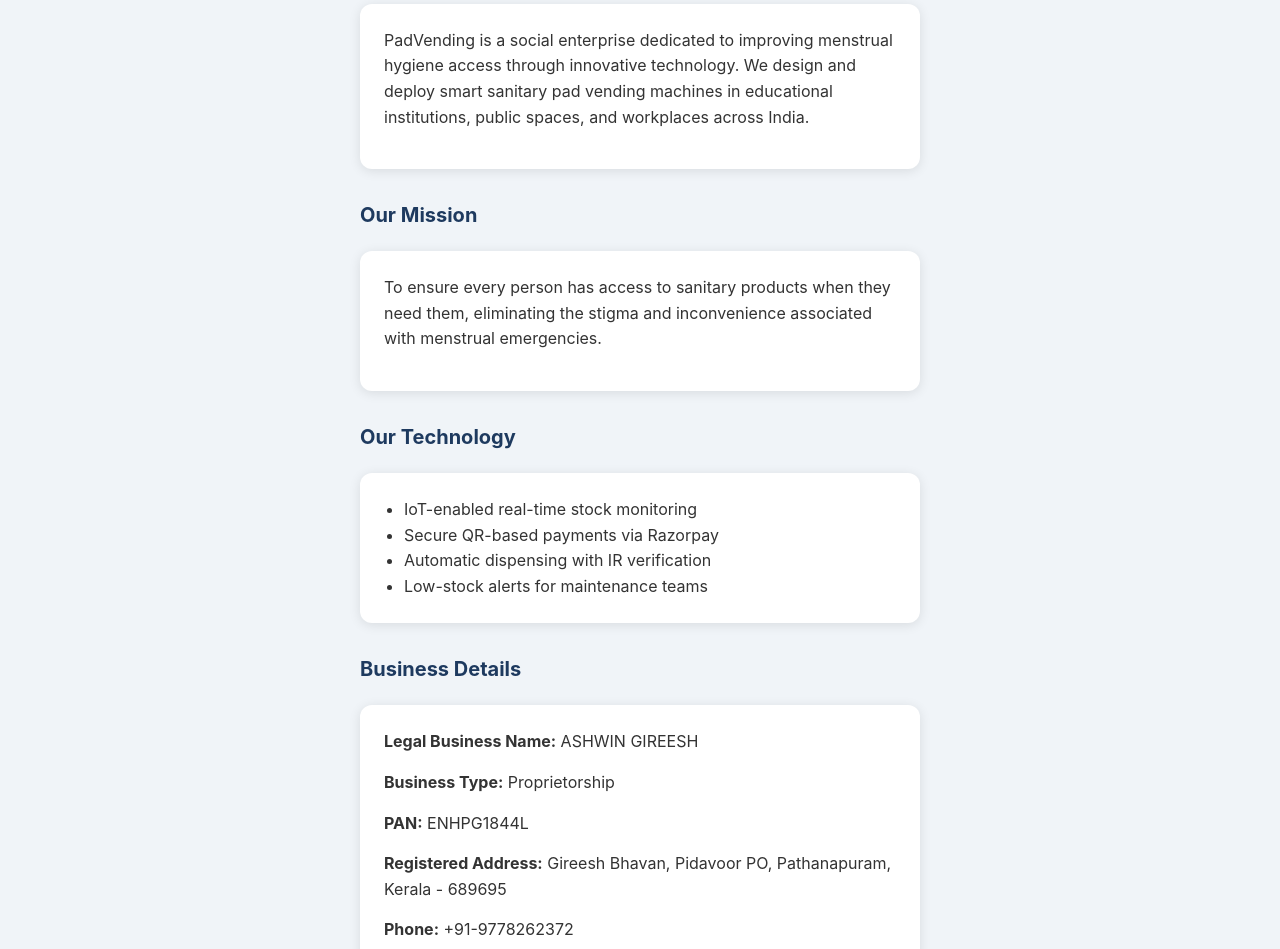
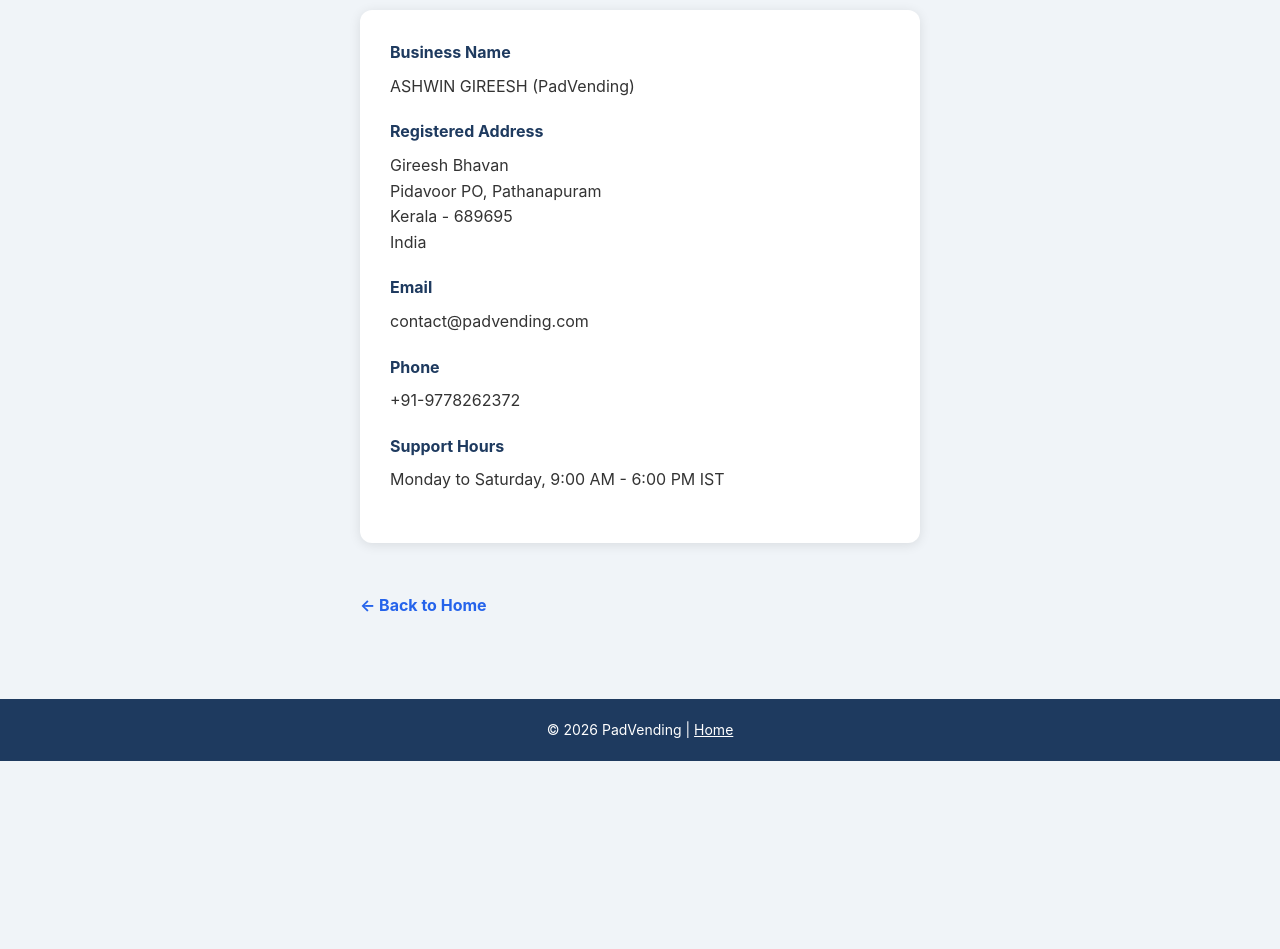
Before and after one commit to Ashwingireesh050/padvending, a plain HTML site: page about.html in a window 1280 px wide. Shown: the part 165-1114 px from the top of the page. After the commit the page ends 926 px from the top, so only its background shows below. Drawn offline with Linux system fonts and the light colour scheme.

Commit message:
Update about.html

```diff
--- a/about.html
+++ b/about.html
@@ -3,16 +3,16 @@
 <head>
     <meta charset="UTF-8">
     <meta name="viewport" content="width=device-width, initial-scale=1.0">
-    <title>About Us - PadVending</title>
+    <title>Contact Us - PadVending</title>
     <style>
         * { margin: 0; padding: 0; box-sizing: border-box; }
         body { font-family: -apple-system, BlinkMacSystemFont, 'Segoe UI', Roboto, sans-serif; background: #f0f4f8; color: #333; line-height: 1.6; }
         .header { width: 100%; background: #2563eb; color: #fff; text-align: center; padding: 16px; font-size: 20px; font-weight: bold; }
         .container { max-width: 600px; margin: 0 auto; padding: 40px 20px; }
-        h1 { color: #2563eb; margin-bottom: 20px; font-size: 28px; }
-        h2 { color: #1e3a5f; margin-top: 30px; margin-bottom: 15px; font-size: 20px; }
-        p { margin-bottom: 15px; }
-        .card { background: #fff; border-radius: 12px; padding: 24px; margin: 20px 0; box-shadow: 0 2px 12px rgba(0,0,0,0.1); }
+        h1 { color: #2563eb; margin-bottom: 20px; }
+        .card { background: #fff; border-radius: 12px; padding: 30px; margin: 20px 0; box-shadow: 0 2px 12px rgba(0,0,0,0.1); }
+        .label { font-weight: bold; color: #1e3a5f; display: block; margin-bottom: 8px; }
+        .value { margin-bottom: 20px; font-size: 16px; }
         .back { display: inline-block; margin-top: 30px; color: #2563eb; text-decoration: none; font-weight: bold; }
         .footer { background: #1e3a5f; color: #fff; padding: 20px; text-align: center; margin-top: 40px; font-size: 14px; }
     </style>
@@ -20,30 +20,23 @@
 <body>
     <div class="header">Sanitary Pad Dispenser</div>
     <div class="container">
-        <h1>About PadVending</h1>
+        <h1>Contact Us</h1>
         <div class="card">
-            <p>PadVending is a social enterprise dedicated to improving menstrual hygiene access through innovative technology. We design and deploy smart sanitary pad vending machines in educational institutions, public spaces, and workplaces across India.</p>
-        </div>
-        <h2>Our Mission</h2>
-        <div class="card">
-            <p>To ensure every person has access to sanitary products when they need them, eliminating the stigma and inconvenience associated with menstrual emergencies.</p>
-        </div>
-        <h2>Our Technology</h2>
-        <div class="card">
-            <ul style="margin-left: 20px;">
-                <li>IoT-enabled real-time stock monitoring</li>
-                <li>Secure QR-based payments via Razorpay</li>
-                <li>Automatic dispensing with IR verification</li>
-                <li>Low-stock alerts for maintenance teams</li>
-            </ul>
-        </div>
-        <h2>Business Details</h2>
-        <div class="card">
-            <p><strong>Legal Business Name:</strong> ASHWIN GIREESH</p>
-            <p><strong>Business Type:</strong> Proprietorship</p>
-            <p><strong>PAN:</strong> ENHPG1844L</p>
-            <p><strong>Registered Address:</strong> Gireesh Bhavan, Pidavoor PO, Pathanapuram, Kerala - 689695</p>
-            <p><strong>Phone:</strong> +91-9778262372</p>
+            <span class="label">Business Name</span>
+            <div class="value">ASHWIN GIREESH (PadVending)</div>
+            <span class="label">Registered Address</span>
+            <div class="value">
+                Gireesh Bhavan<br>
+                Pidavoor PO, Pathanapuram<br>
+                Kerala - 689695<br>
+                India
+            </div>
+            <span class="label">Email</span>
+            <div class="value">contact@padvending.com</div>
+            <span class="label">Phone</span>
+            <div class="value">+91-9778262372</div>
+            <span class="label">Support Hours</span>
+            <div class="value">Monday to Saturday, 9:00 AM - 6:00 PM IST</div>
         </div>
         <a href="index.html" class="back">← Back to Home</a>
     </div>
```
